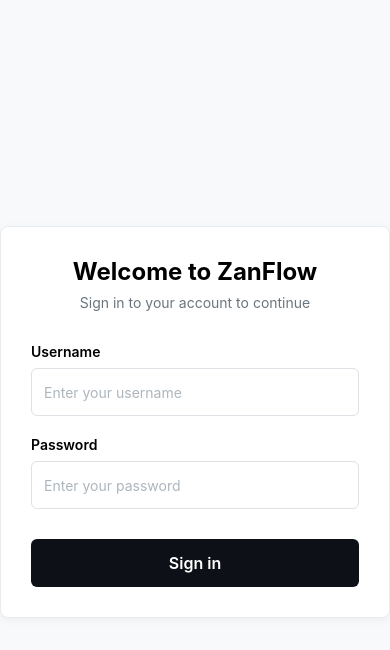
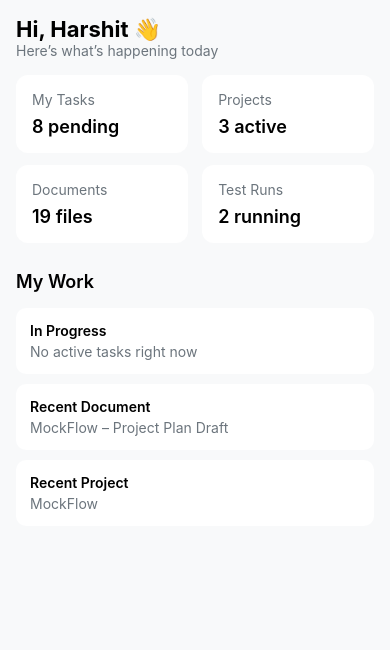
Before and after one commit to Shifali8542/ZanFlow-Mobile-App, a React Native app: screen /Home in a window 390 px wide. Shown: the top 650 px of the page. Built offline with nearby package versions, Linux system fonts and the light colour scheme.

Commit message:
HomeScreen, TaskScreen etc..

```diff
--- a/index.js
+++ b/index.js
@@ -5,5 +5,7 @@
 import { AppRegistry } from 'react-native';
 import App from './App';
 import { name as appName } from './app.json';
+import { enableScreens } from 'react-native-screens';
 
+enableScreens();
 AppRegistry.registerComponent(appName, () => App);
--- a/package.json
+++ b/package.json
@@ -15,7 +15,8 @@
     "@react-navigation/native-stack": "^7.9.0",
     "react": "19.2.0",
     "react-native": "0.83.1",
-    "react-native-safe-area-context": "^5.5.2"
+    "react-native-safe-area-context": "^5.6.2",
+    "react-native-screens": "^4.19.0"
   },
   "devDependencies": {
     "@babel/core": "^7.25.2",
--- /dev/null
+++ b/src/navigation/AuthNavigator.tsx
@@ -0,0 +1,28 @@
+import React from 'react';
+import { createNativeStackNavigator } from '@react-navigation/native-stack';
+import LoginScreen from '../screens/LoginScreen';
+import HomeScreen from '../screens/HomeScreens';
+import TasksScreen from '../screens/TasksScreen';
+import MoreScreen from '../screens/MoreScreen';
+import CreateScreen from '../screens/CreateScreen';
+
+const Stack = createNativeStackNavigator();
+
+const AuthNavigator = () => {
+    return (
+        <Stack.Navigator
+            initialRouteName="Login"
+            screenOptions={{
+                headerShown: false,
+            }}
+        >
+            <Stack.Screen name="Login" component={LoginScreen} />
+            <Stack.Screen name="Home" component={HomeScreen} />
+            <Stack.Screen name="Tasks" component={TasksScreen} />
+            <Stack.Screen name="More" component={MoreScreen} />
+            <Stack.Screen name="Create" component={CreateScreen} />
+        </Stack.Navigator>
+    );
+};
+
+export default AuthNavigator;
--- a/src/navigation/RootNavigator.tsx
+++ b/src/navigation/RootNavigator.tsx
@@ -1,11 +1,17 @@
-import { NavigationContainer } from '@react-navigation/native';;
+import React from 'react';
+import { NavigationContainer } from '@react-navigation/native';
 import AppNavigator from './AppNavigator';
+import AuthNavigator from './AuthNavigator';
+import LoginScreen from '../screens/LoginScreen';
 
 const RootNavigator = () => {
-    return (
-        <NavigationContainer>
-            <AppNavigator />
-        </NavigationContainer>
-    );
-}
+  const isLoggedIn = true; // later from auth store
+
+  return (
+    <NavigationContainer>
+      <AuthNavigator />
+    </NavigationContainer>
+  );
+};
+
 export default RootNavigator;
--- /dev/null
+++ b/src/screens/CreateScreen.tsx
@@ -0,0 +1,58 @@
+import React from 'react';
+import { View, Text, StyleSheet, TouchableOpacity } from 'react-native';
+import { Colors } from '../theme/colors';
+
+const CreateScreen = () => {
+  return (
+    <View style={styles.container}>
+      <Text style={styles.title}>Create</Text>
+
+      <TouchableOpacity style={styles.card}>
+        <Text style={styles.cardTitle}>New Project</Text>
+        <Text style={styles.cardSub}>Start a new project</Text>
+      </TouchableOpacity>
+
+      <TouchableOpacity style={styles.card}>
+        <Text style={styles.cardTitle}>New Task</Text>
+        <Text style={styles.cardSub}>Assign or track work</Text>
+      </TouchableOpacity>
+
+      <TouchableOpacity style={styles.card}>
+        <Text style={styles.cardTitle}>Upload Document</Text>
+        <Text style={styles.cardSub}>Add files to projects</Text>
+      </TouchableOpacity>
+    </View>
+  );
+};
+
+export default CreateScreen;
+
+const styles = StyleSheet.create({
+  container: {
+    flex: 1,
+    backgroundColor: Colors.background,
+    padding: 16,
+  },
+  title: {
+    fontSize: 22,
+    fontWeight: '700',
+    color: Colors.textPrimary,
+    marginBottom: 20,
+  },
+  card: {
+    backgroundColor: Colors.cardBackground,
+    padding: 18,
+    borderRadius: 14,
+    marginBottom: 14,
+  },
+  cardTitle: {
+    fontSize: 16,
+    fontWeight: '600',
+    color: Colors.textPrimary,
+  },
+  cardSub: {
+    marginTop: 6,
+    fontSize: 14,
+    color: Colors.textSecondary,
+  },
+});
--- /dev/null
+++ b/src/screens/HomeScreens.tsx
@@ -0,0 +1,106 @@
+import React from 'react';
+import { View, Text, StyleSheet, ScrollView, TouchableOpacity } from 'react-native';
+import { Colors } from '../theme/colors';
+
+const HomeScreen = () => {
+  return (
+    <ScrollView style={styles.container}>
+      {/* Header */}
+      <Text style={styles.welcome}>Hi, Harshit 👋</Text>
+      <Text style={styles.subtitle}>Here’s what’s happening today</Text>
+
+      {/* Cards */}
+      <View style={styles.cardGrid}>
+        <DashboardCard title="My Tasks" value="8 pending" />
+        <DashboardCard title="Projects" value="3 active" />
+        <DashboardCard title="Documents" value="19 files" />
+        <DashboardCard title="Test Runs" value="2 running" />
+      </View>
+
+      {/* My Work */}
+      <Text style={styles.sectionTitle}>My Work</Text>
+
+      <View style={styles.workCard}>
+        <Text style={styles.workTitle}>In Progress</Text>
+        <Text style={styles.workSub}>No active tasks right now</Text>
+      </View>
+
+      <View style={styles.workCard}>
+        <Text style={styles.workTitle}>Recent Document</Text>
+        <Text style={styles.workSub}>MockFlow – Project Plan Draft</Text>
+      </View>
+
+      <View style={styles.workCard}>
+        <Text style={styles.workTitle}>Recent Project</Text>
+        <Text style={styles.workSub}>MockFlow</Text>
+      </View>
+    </ScrollView>
+  );
+};
+
+const DashboardCard = ({ title, value }: { title: string; value: string }) => (
+  <TouchableOpacity style={styles.card}>
+    <Text style={styles.cardTitle}>{title}</Text>
+    <Text style={styles.cardValue}>{value}</Text>
+  </TouchableOpacity>
+);
+
+export default HomeScreen;
+
+const styles = StyleSheet.create({
+  container: {
+    flex: 1,
+    backgroundColor: Colors.background,
+    padding: 16,
+  },
+  welcome: {
+    fontSize: 22,
+    fontWeight: '700',
+    color: Colors.textPrimary,
+  },
+  subtitle: {
+    color: Colors.textSecondary,
+    marginBottom: 16,
+  },
+  cardGrid: {
+    flexDirection: 'row',
+    flexWrap: 'wrap',
+    justifyContent: 'space-between',
+  },
+  card: {
+    width: '48%',
+    backgroundColor: Colors.cardBackground,
+    padding: 16,
+    borderRadius: 12,
+    marginBottom: 12,
+  },
+  cardTitle: {
+    color: Colors.textSecondary,
+    fontSize: 14,
+  },
+  cardValue: {
+    fontSize: 18,
+    fontWeight: '600',
+    color: Colors.textPrimary,
+    marginTop: 8,
+  },
+  sectionTitle: {
+    fontSize: 18,
+    fontWeight: '600',
+    marginVertical: 16,
+  },
+  workCard: {
+    backgroundColor: Colors.cardBackground,
+    padding: 14,
+    borderRadius: 10,
+    marginBottom: 10,
+  },
+  workTitle: {
+    fontWeight: '600',
+    color: Colors.textPrimary,
+  },
+  workSub: {
+    color: Colors.textSecondary,
+    marginTop: 4,
+  },
+});
--- a/src/screens/LoginScreen.tsx
+++ b/src/screens/LoginScreen.tsx
@@ -2,7 +2,7 @@ import React, { useState } from 'react';
 import { View, Text, TextInput, TouchableOpacity, StyleSheet, SafeAreaView } from 'react-native';
 import { Colors } from '../theme/colors';
 
-const LoginScreen = () => {
+const LoginScreen = ({ navigation }: any) => {
   const [username, setUsername] = useState('');
   const [password, setPassword] = useState('');
 
@@ -35,7 +35,8 @@ const LoginScreen = () => {
           />
         </View>
 
-        <TouchableOpacity style={styles.button}>
+        <TouchableOpacity style={styles.button}
+          onPress={() => navigation.navigate('Home')}>
           <Text style={styles.buttonText}>Sign in</Text>
         </TouchableOpacity>
       </View>
--- /dev/null
+++ b/src/screens/MoreScreen.tsx
@@ -0,0 +1,54 @@
+import React from 'react';
+import { View, Text, StyleSheet, TouchableOpacity } from 'react-native';
+import { Colors } from '../theme/colors';
+
+const menuItems = [
+  'Documents',
+  'Test Runs',
+  'Tools',
+  'Team Management',
+  'Settings',
+  'Logout',
+];
+
+const MoreScreen = () => {
+  return (
+    <View style={styles.container}>
+      <Text style={styles.title}>More</Text>
+
+      {menuItems.map(item => (
+        <TouchableOpacity key={item} style={styles.row}>
+          <Text style={styles.rowText}>{item}</Text>
+        </TouchableOpacity>
+      ))}
+    </View>
+  );
+};
+
+export default MoreScreen;
+
+const styles = StyleSheet.create({
+  container: {
+    flex: 1,
+    backgroundColor: Colors.background,
+    padding: 16,
+  },
+  title: {
+    fontSize: 22,
+    fontWeight: '700',
+    color: Colors.textPrimary,
+    marginBottom: 16,
+  },
+  row: {
+    backgroundColor: Colors.cardBackground,
+    paddingVertical: 16,
+    paddingHorizontal: 18,
+    borderRadius: 12,
+    marginBottom: 10,
+  },
+  rowText: {
+    fontSize: 16,
+    color: Colors.textPrimary,
+    fontWeight: '500',
+  },
+});
--- /dev/null
+++ b/src/screens/TasksScreen.tsx
@@ -0,0 +1,30 @@
+import React from 'react';
+import { View, Text, StyleSheet } from 'react-native';
+import { Colors } from '../theme/colors';
+
+const TasksScreen = () => {
+  return (
+    <View style={styles.container}>
+      <Text style={styles.title}>My Tasks</Text>
+      <Text style={styles.sub}>8 tasks pending</Text>
+    </View>
+  );
+};
+
+export default TasksScreen;
+
+const styles = StyleSheet.create({
+  container: {
+    flex: 1,
+    backgroundColor: Colors.background,
+    padding: 16,
+  },
+  title: {
+    fontSize: 22,
+    fontWeight: '700',
+  },
+  sub: {
+    color: Colors.textSecondary,
+    marginTop: 4,
+  },
+});
```
Also changed, not shown: 1 other file (tests, documents, lock files or other folders).
